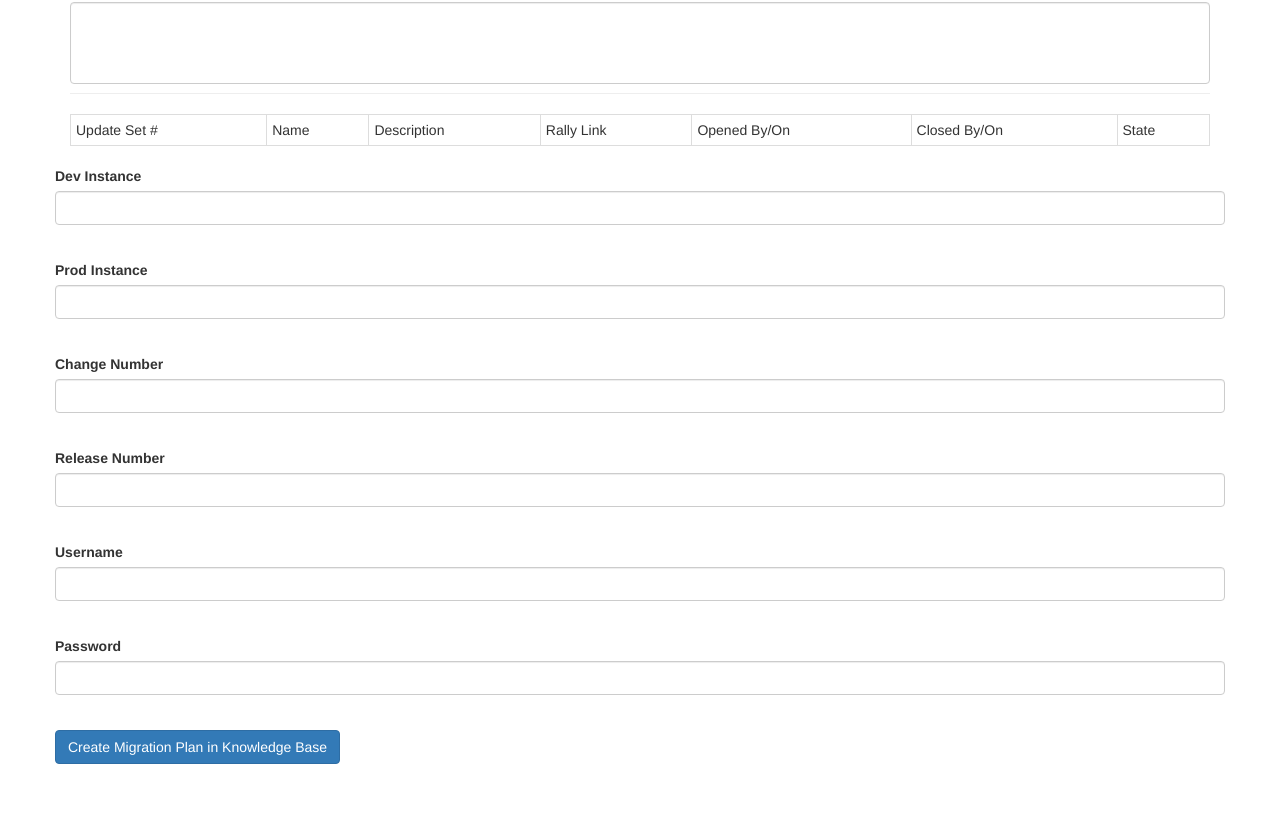
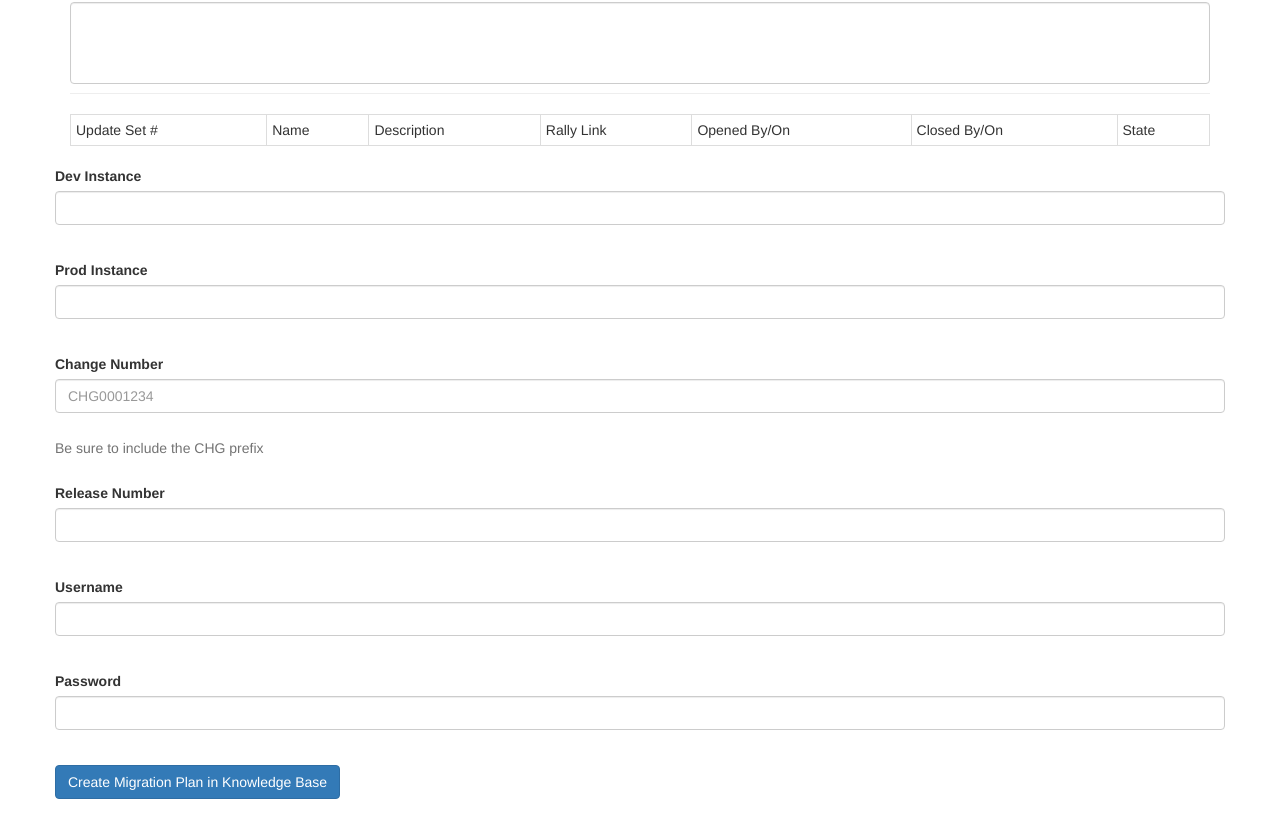
Before and after one commit to jmbauguess/sn-update-set, a website: page client/index.html in a window 1280 px wide. Shown: the part 81-895 px from the top of the page. Before the commit the page ends 860 px from the top, so only its background shows below. Drawn offline with nearby package versions, Linux system fonts and the light colour scheme; no server answers.

Commit message:
More formatting

```diff
--- a/client/commandBar.html
+++ b/client/commandBar.html
@@ -10,7 +10,8 @@
 		</div>
 		<div class="form-group">
 			<label>Change Number</label>
-			<input ng-model="change" type="text" ng-change="updateChangeNumber()" class="form-control"/><br/>
+			<input ng-model="change" type="text" ng-change="updateChangeNumber()" class="form-control" placeholder="CHG0001234"/><br/>
+			<span class="help-block">Be sure to include the CHG prefix</span>
 		</div>
 		<div class="form-group">
 			<label>Release Number</label>
--- a/client/index.html
+++ b/client/index.html
@@ -2,7 +2,7 @@
 <html ng-app="UpdateSetApp">
 <head>
 	<link href="//maxcdn.bootstrapcdn.com/bootstrap/3.3.4/css/bootstrap.min.css" rel="stylesheet">
-	<title>Updates!</title>
+	<title>Updates Set Documenter</title>
 </head>
 <body ng-controller="UpdateSetController">
 	<div class="container">
```
